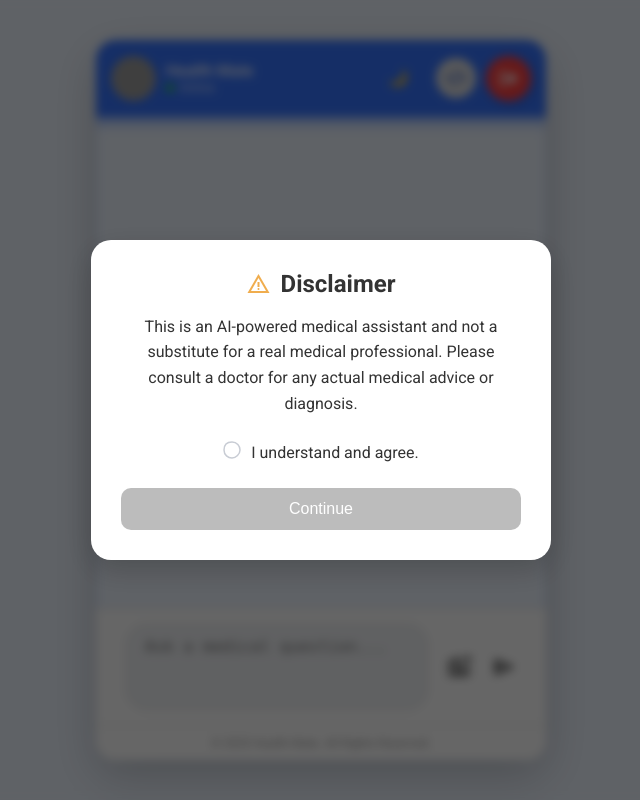
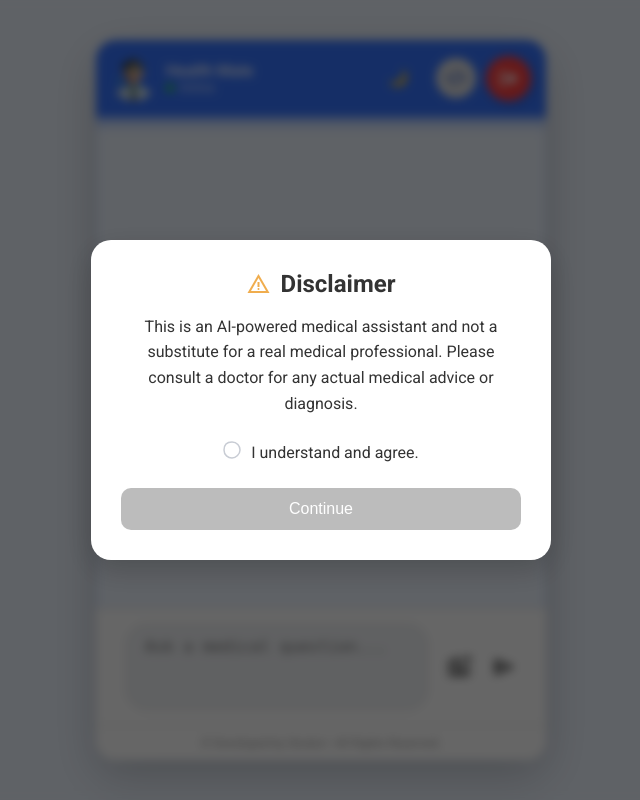
Before and after one commit to seratul03/Medical-Chatbot, a Flask app: page / in a window 1280 px wide. Shown: the whole page, without its empty margins (319-959 px from the left). Run offline with Flask 3, Linux system fonts and the light colour scheme; some libraries are stand-ins or nearby versions; grey boxes are pictures that could not be loaded.

Commit message:
Made it's copyright section

```diff
--- a/templates/index.html
+++ b/templates/index.html
@@ -50,7 +50,7 @@
         <div class="chat-header">
           <div class="profile-info">
             <div class="profile-pic">
-              <img src="/static/icons/dr_pi.png" alt="🧑‍⚕️" />
+              <img src="/static/icons/dr_pic.png" alt="🧑‍⚕️" />
             </div>
             <div class="profile-text">
               <span class="name">Health Mate</span>
@@ -106,7 +106,7 @@
         </form>
 
         <footer class="chat-footer">
-            &copy; 2025 Health Mate. All Rights Reserved.
+            &copy; Developed by Seratul • All Rights Reserved.
         </footer>
         </div>
     </div>
```
